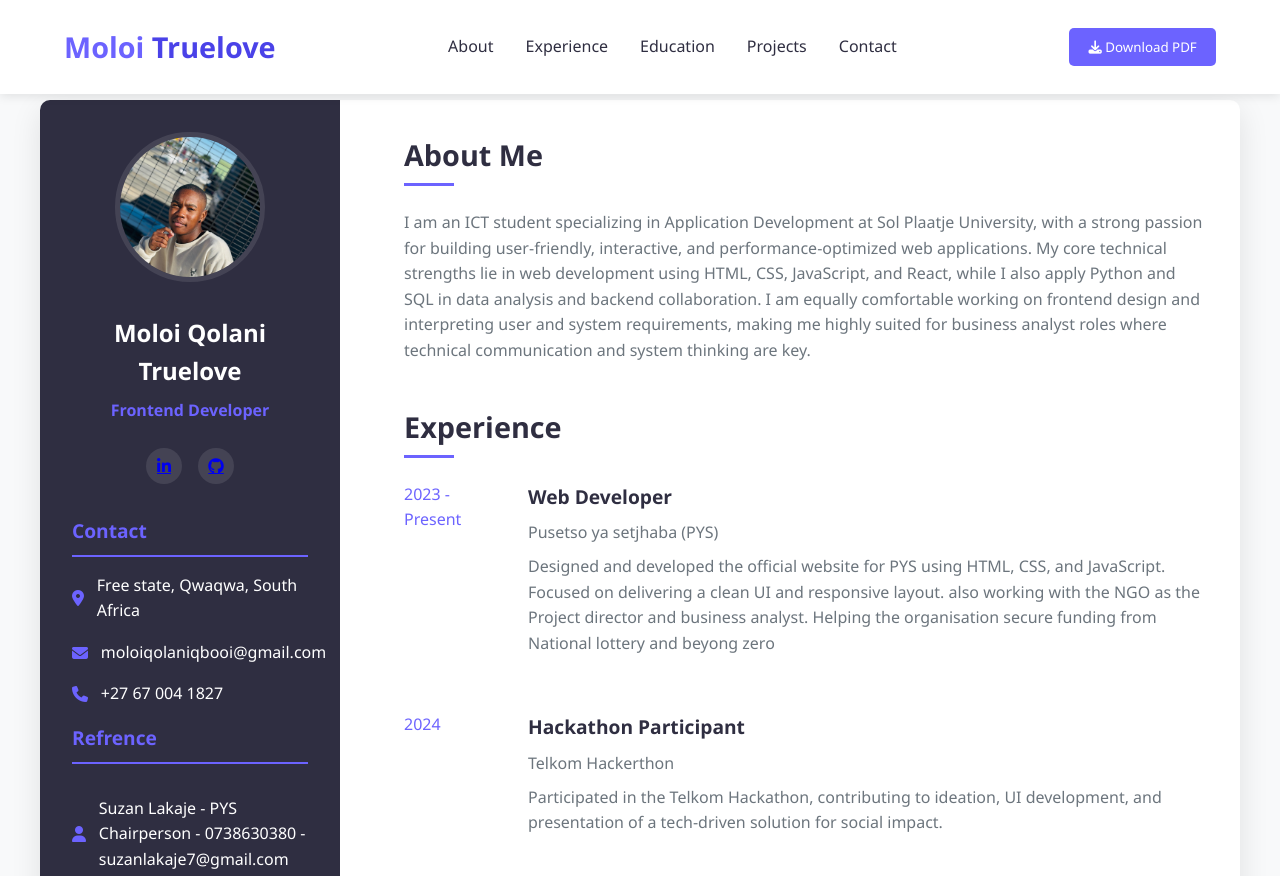
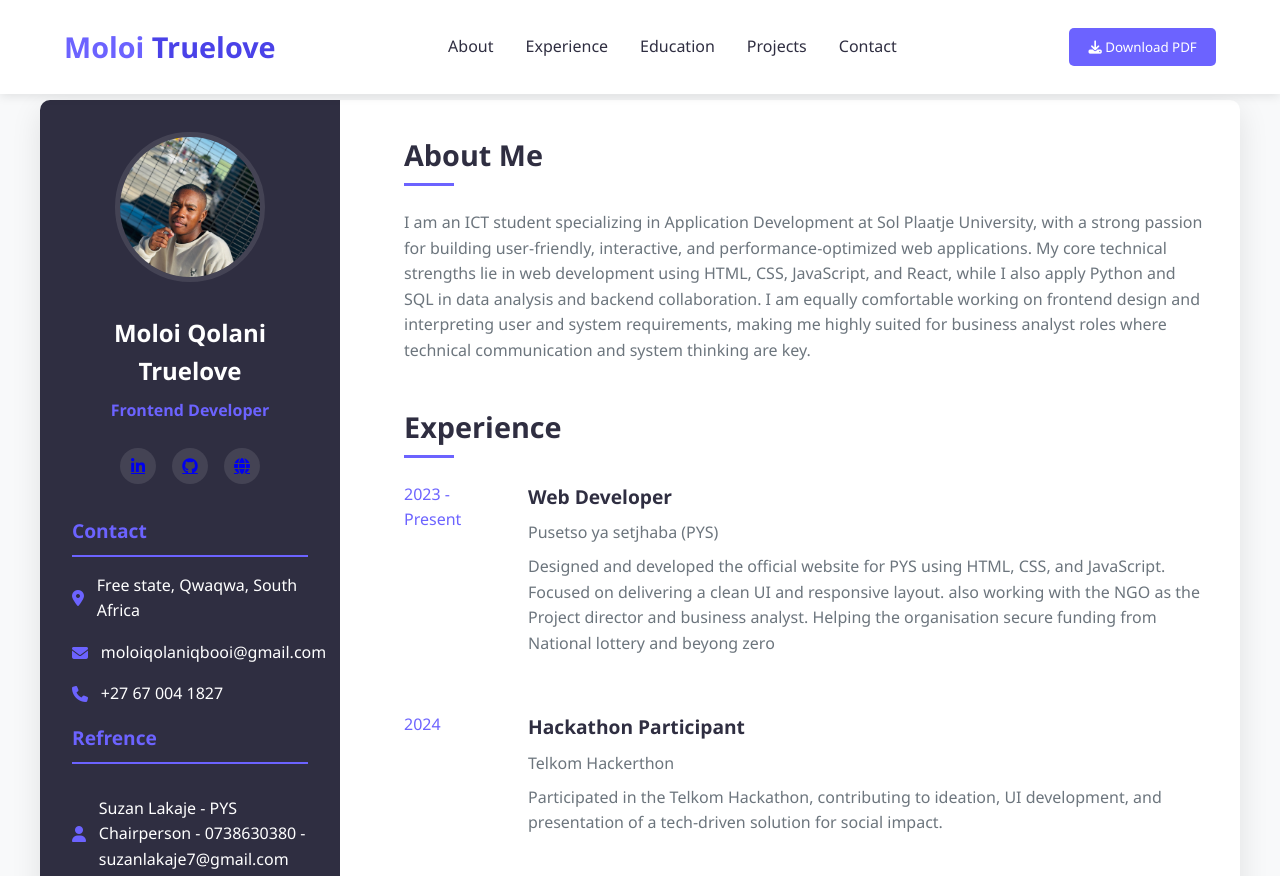
Before and after one commit to qolanimoloi/MyWebPortfolio, a plain HTML site: page index.html in a window 1280 px wide. Shown: the top 876 px of the page. Drawn offline with Linux system fonts and the light colour scheme.

Commit message:
Updated index.html content

```diff
--- a/index.html
+++ b/index.html
@@ -34,7 +34,9 @@
         <div class="social-links">
           <a href="https://www.linkedin.com/in/qolani-moloi-a427792a2/" class="social-link"><i class="fab fa-linkedin-in"></i></a>
           <a href="https://github.com/qolanimoloi" class="social-link"><i class="fab fa-github"></i></a>
-
+           <a href="https://qolaniportfolio.netlify.app/" class="social-link" target="_blank">
+    <i class="fas fa-globe"></i> <!-- Globe icon for website -->
+  </a>
 
         </div>
       </div>
```
